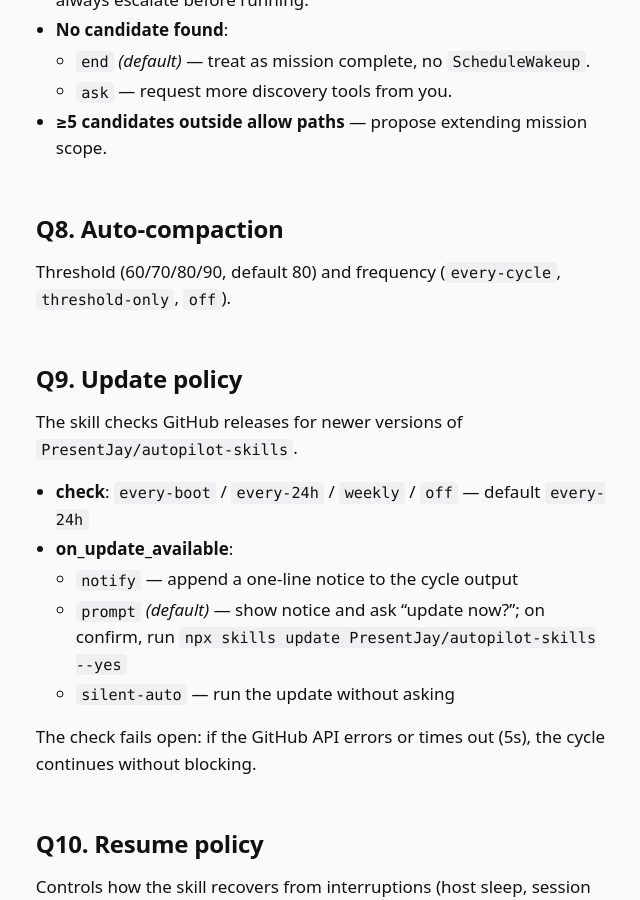
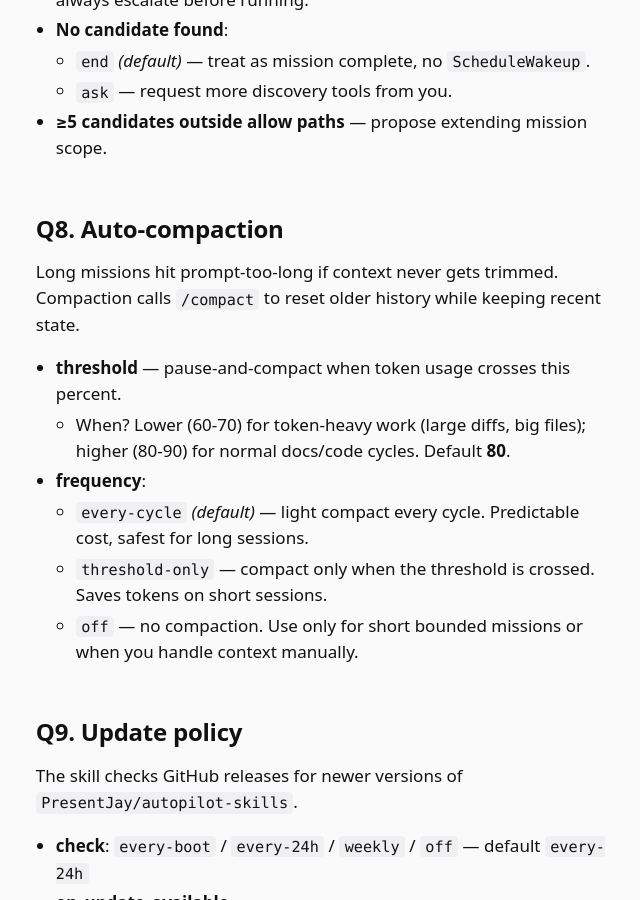
Before and after one commit to PresentJay/autopilot-skills, a Jekyll site: the page built from docs/mission-schema.md, in a window 1280 px wide and 900 px high, scrolled down 1890 px. Shown: the whole window, without its empty margins (317-957 px from the left). Built offline with Jekyll 4.4.1, drawn with Linux system fonts in a browser that asks for light colours.

Commit message:
auto(I18N-004): Q8 auto-compaction — expand options with 'when to choose' (4 langs)

```diff
--- a/docs/mission-schema.md
+++ b/docs/mission-schema.md
@@ -59,7 +59,14 @@ When the loop should stop and ping you instead of pushing through.
 
 ## Q8. Auto-compaction
 
-Threshold (60/70/80/90, default 80) and frequency (`every-cycle`, `threshold-only`, `off`).
+Long missions hit prompt-too-long if context never gets trimmed. Compaction calls `/compact` to reset older history while keeping recent state.
+
+- **threshold** — pause-and-compact when token usage crosses this percent.
+  - When? Lower (60-70) for token-heavy work (large diffs, big files); higher (80-90) for normal docs/code cycles. Default **80**.
+- **frequency**:
+  - `every-cycle` *(default)* — light compact every cycle. Predictable cost, safest for long sessions.
+  - `threshold-only` — compact only when the threshold is crossed. Saves tokens on short sessions.
+  - `off` — no compaction. Use only for short bounded missions or when you handle context manually.
 
 ## Q9. Update policy
 
```
Also changed, not shown: docs/ja/mission-schema.md (+8 -1 lines), docs/ko/mission-schema.md (+8 -1 lines), docs/zh/mission-schema.md (+8 -1 lines).
